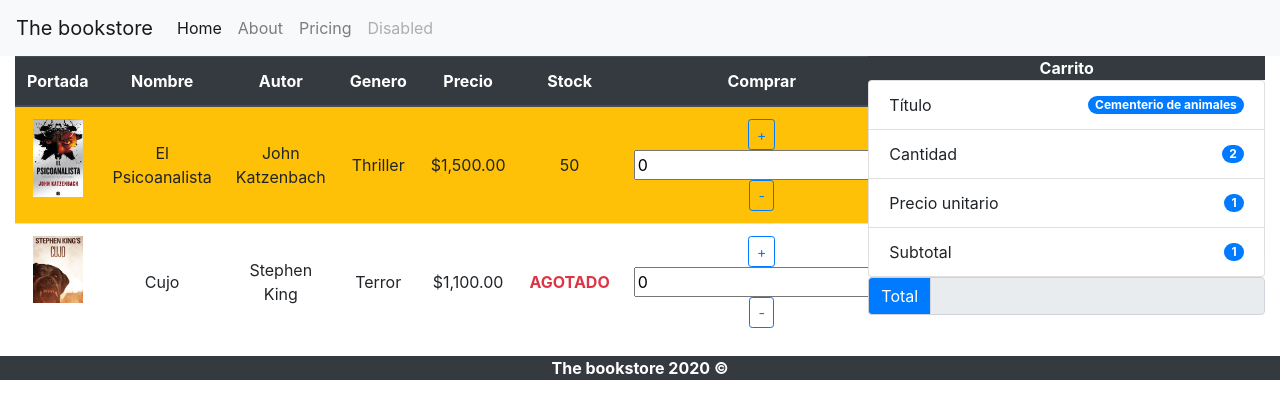
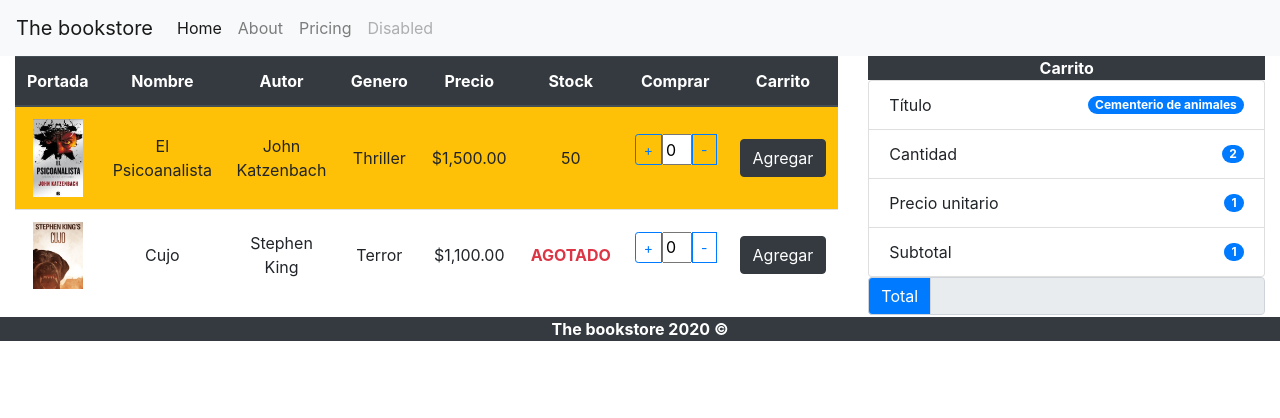
Before and after one commit to cattsas/angular-bokstore, an Angular app: page /books in a window 1280 px wide. Shown: the top 418 px of the page. Built offline with nearby package versions, Linux system fonts and the light colour scheme.

Commit message:
Se cambian botones e input para agregar al carrito, para mejorar aspecto visual

```diff
--- a/src/app/book-list/book-list.component.html
+++ b/src/app/book-list/book-list.component.html
@@ -22,8 +22,13 @@
             <td class="align-middle"><span class="text-danger font-weight-bolder" *ngIf="book.stock==0; else disponibles">AGOTADO</span></td>
             <ng-template #disponibles><span class="d-flex justify-content-center">{{book.stock}}</span></ng-template>
             <td class="align-middle">
-                <button type="button" class="btn btn-outline-primary btn-sm" (click)="sumStock(book)">+</button><input type="text" (keyup)="modCantidad ($event,book)" [(ngModel)]="book.cantidad" maxlength="2"><button type="button " class="btn btn-outline-primary
-                    btn-sm " (click)="decStock(book) ">-</button>
+                <div class="input-group mb-3">
+                    <div class="input-group-prepend" id="button-addon3">
+                        <button class="btn btn-outline-primary btn-sm" type="button" (click)="sumStock(book)">+</button>
+                        <input type="text" class="form-control" (keyup)="modCantidad ($event,book)" [(ngModel)]="book.cantidad" maxlength="2" class="inputCant">
+                        <button class="btn btn-outline-primary btn-sm" type="button" (click)="decStock(book)">-</button>
+                    </div>
+                </div>
             </td>
             <td class="align-middle "><button type="button " class="btn btn-dark ">Agregar</button></td>
         </tr>
--- a/src/app/book-list/book-list.component.scss
+++ b/src/app/book-list/book-list.component.scss
@@ -1,3 +1,7 @@
 .portada {
     max-width: 50px;
 }
+
+.inputCant {
+    max-width: 30px;
+}
```
